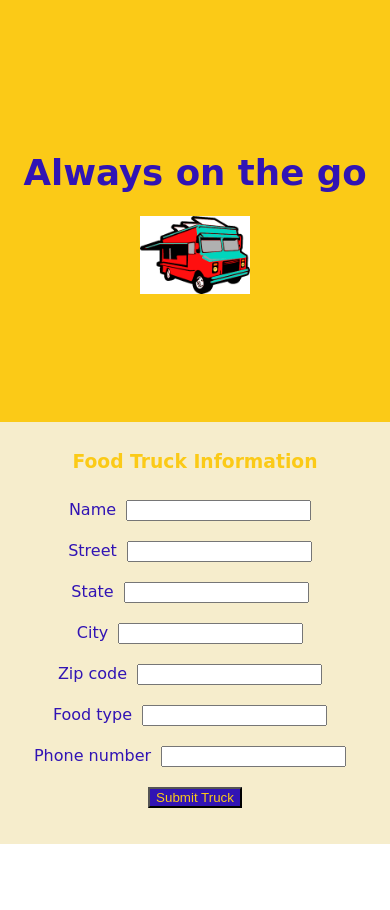
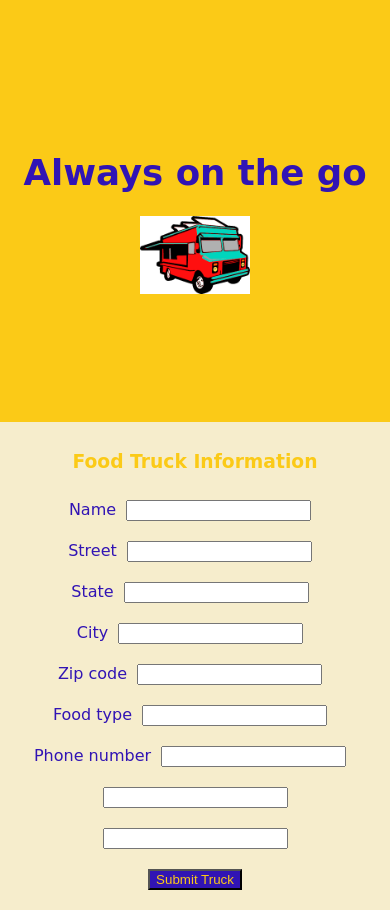
Before and after one commit to LmLutec/OntheGo-frontend, a React (Create React App) app: page /setup in a window 390 px wide. Before the commit the page ends 844 px from the top, so only its background shows below. Built offline with nearby package versions, Linux system fonts and the light colour scheme.

Commit message:
made 3 separate input fields for the phone number input of the truckinput component

```diff
--- a/src/actions/ownerActions.js
+++ b/src/actions/ownerActions.js
@@ -87,6 +87,7 @@ export const createMenu = (truckId) => {
             dispatch({type: 'ADD_MENU', menu: json.id})
         })
     }
+
 }
 
 export const addSchedule = (schedule, truck) => {
@@ -106,6 +107,7 @@ export const addSchedule = (schedule, truck) => {
             dispatch({type: 'ADD_SCHEDULE', schedule: json.data})
         })
     }
+
 }
 
 export const editSchedule = (schedule, id) => {
@@ -149,7 +151,6 @@ export const addFood = (food, menuId) => {
         })
     }
 }
-
 
 export const deleteFood = (food) => {
 
--- a/src/components/owners/TruckInput.js
+++ b/src/components/owners/TruckInput.js
@@ -13,6 +13,11 @@ class TruckInput extends Component {
             state: '',
             zip_code: '',
             phone_number: ''
+        },
+        numberParts: {
+        areaCode: '',
+        begNum: '',
+        lastNum: ''
         }
     }
 
@@ -26,6 +31,14 @@ class TruckInput extends Component {
         })
     }
 
+    handlePhoneNumber = (event) => {
+        this.setState({
+            numberParts: {
+            [event.target.id] : event.target.value
+            }
+        })
+    }
+
     handleSubmit = (event) => {
 
         event.preventDefault()
@@ -33,11 +46,13 @@ class TruckInput extends Component {
     }
 
     async newTruck(){
+        let number = `${this.state.numberParts.areaCode} ${this.state.numberParts.begNum} ${this.state.numberParts.lastNum}`
+        console.log(number)
         try{
             const owner = JSON.parse(localStorage.getItem('owner'))
             const foodtruck = this.state.foodtruck
             foodtruck["owner_id"] = owner.id
-
+            foodtruck["phone_number"] = number
 
             const formData = {
                 method: 'POST',
@@ -84,7 +99,10 @@ class TruckInput extends Component {
                     <label>Food type</label>
                     <input onChange= { event => {this.handleChange(event)}} type="text" id="food_type" value={this.state.foodtruck.food_type} required/><br/>
                     <label>Phone number</label>
-                    <input onChange= { event => {this.handleChange(event)}} type="text" id="phone_number" value={this.state.foodtruck.phone_number} required/><br/>
+                    <input onChange={ event => {this.handlePhoneNumber(event)}} type="text" id="areaCode" value={this.state.numberParts.areaCode} required/><br/>
+                    <input onChange={ event => {this.handlePhoneNumber(event)}} type="text" id="begNum" value={this.state.numberParts.begNum} required/><br/>
+                    <input onChange={ event => {this.handlePhoneNumber(event)}} type="text" id="lastNum" value={this.state.numberParts.lastNum} required/><br/>
+                    {/* <input onChange= { event => {this.handleChange(event)}} type="text" id="phone_number" value={this.state.foodtruck.phone_number} required/><br/> */}
                     <input type="submit" value="Submit Truck"/>
                 </form>
 
```
